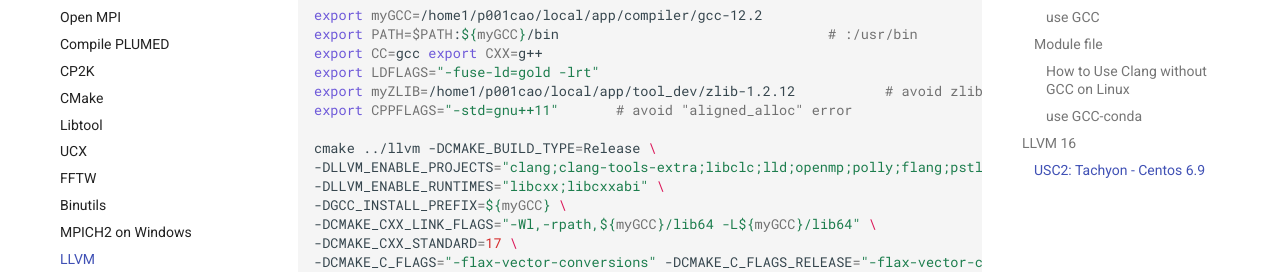
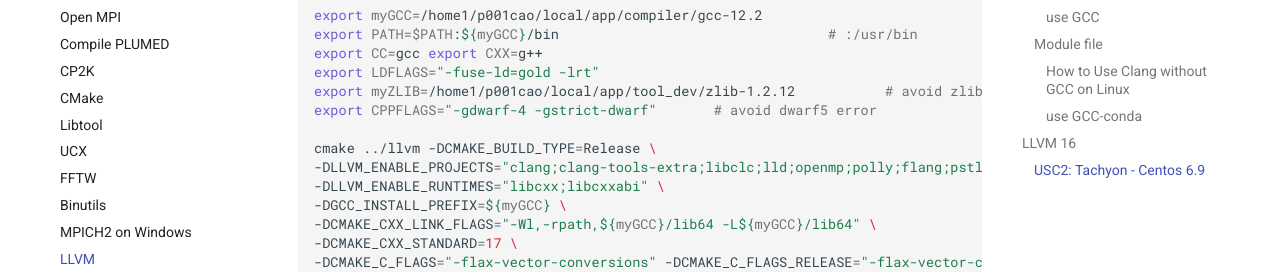
Before and after one commit to thangckt/thangckt.github.io, an MkDocs documentation site: the page built from docs/cluster/compiling/10_LLVM.md, in a window 1280 px wide and 900 px high, scrolled down 4679 px. Shown: the part 220-492 px from the top of the window. Built offline with MkDocs 1.6.1 and Material for MkDocs 9.7.7, drawn with Linux system fonts in a browser that asks for light colours; the version menu is left out.

Commit message:
Update 10_LLVM.md

```diff
--- a/docs/cluster/compiling/10_LLVM.md
+++ b/docs/cluster/compiling/10_LLVM.md
@@ -185,7 +185,7 @@
 !!! note
 
     - not work so far (2023 Jun)
-    - LLVM 16 cause error `aligned_alloc` (mlir)--> [see this](https://forums.ni.com/t5/LabWindows-CVI/undefined-symbol-aligned-free-aligned-malloc/td-p/4109546)
+    - LLVM 16 cause error `aligned_alloc` (mlir)--> [see this](https://stackoverflow.com/questions/29247065/compiler-cant-find-aligned-alloc-function)
 
 ### USC2: Tachyon - Centos 6.9
 
@@ -209,7 +209,7 @@
 export CC=gcc export CXX=g++
 export LDFLAGS="-fuse-ld=gold -lrt"
 export myZLIB=/home1/p001cao/local/app/tool_dev/zlib-1.2.12           # avoid zlib hidden by conda
-export CPPFLAGS="-std=gnu++11"       # avoid "aligned_alloc" error
+export CPPFLAGS="-gdwarf-4 -gstrict-dwarf"       # avoid dwarf5 error
 
 cmake ../llvm -DCMAKE_BUILD_TYPE=Release \
 -DLLVM_ENABLE_PROJECTS="clang;clang-tools-extra;libclc;lld;openmp;polly;flang;pstl;mlir" \
```
